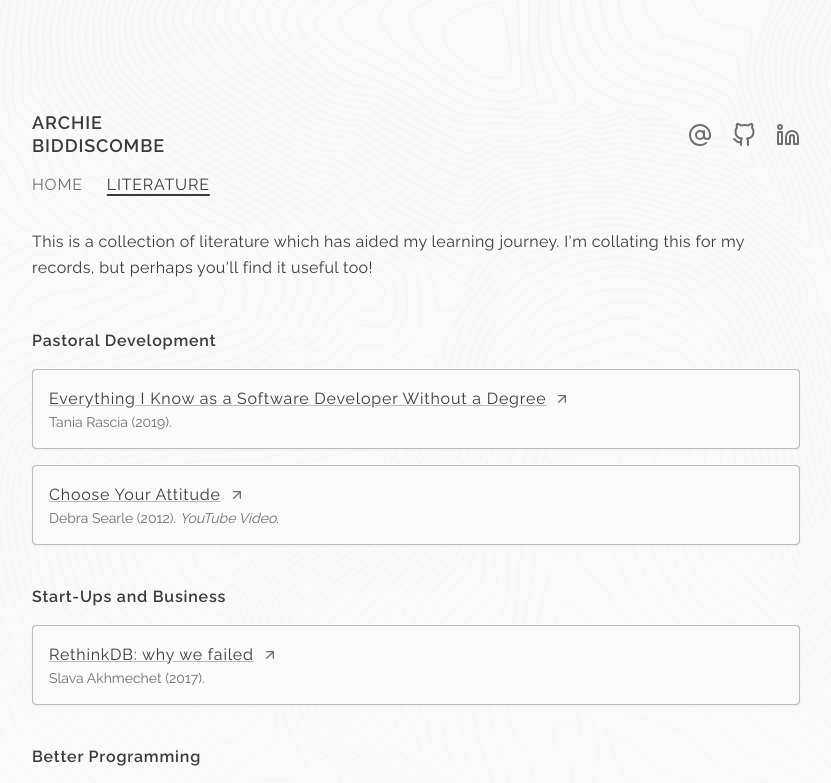
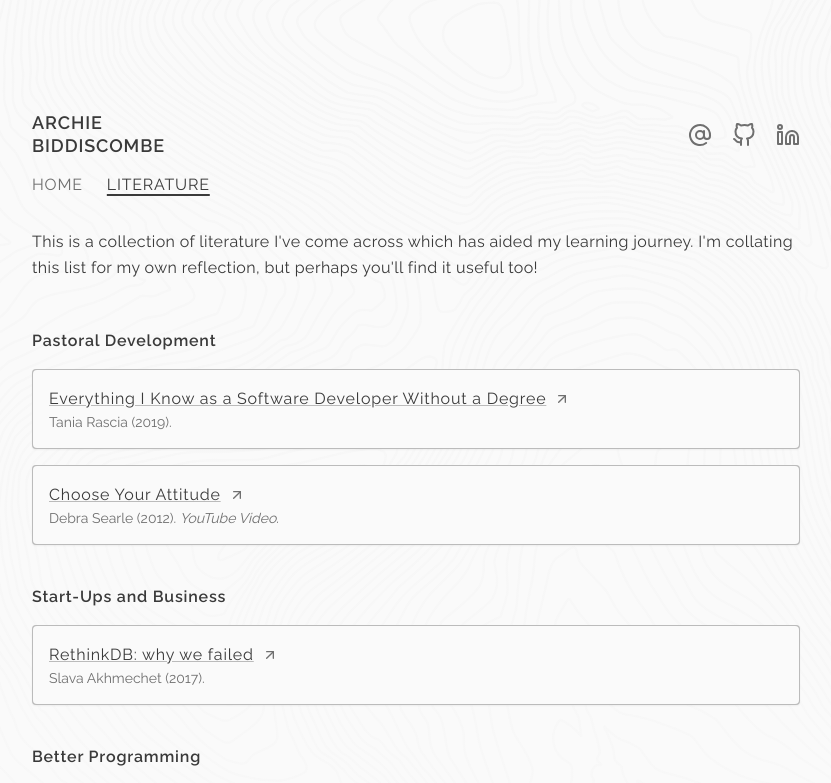
Before and after one commit to abiddiscombe/abiddiscombe-dev, a Next.js app: page /literature in a window 1280 px wide. Shown: the top 783 px of the page, without its empty margins (224-1055 px from the left). Built offline with nearby package versions, Linux system fonts and the light colour scheme.

Commit message:
fix: update literature copy

```diff
--- a/src/app/literature/page.tsx
+++ b/src/app/literature/page.tsx
@@ -5,8 +5,8 @@ export default function Literature() {
   return (
     <section>
       <Typography variant='body'>
-        This is a collection of literature which has aided my learning journey. I&apos;m collating
-        this for my records, but perhaps you&apos;ll find it useful too!
+        This is a collection of literature I&apos;ve come across which has aided my learning journey. I&apos;m collating
+        this list for my own reflection, but perhaps you&apos;ll find it useful too!
       </Typography>
       <Typography variant='h2'>Pastoral Development</Typography>
       <LiteratureCard
```
Also changed, not shown: 1 other file (tests, documents, lock files or other folders).
